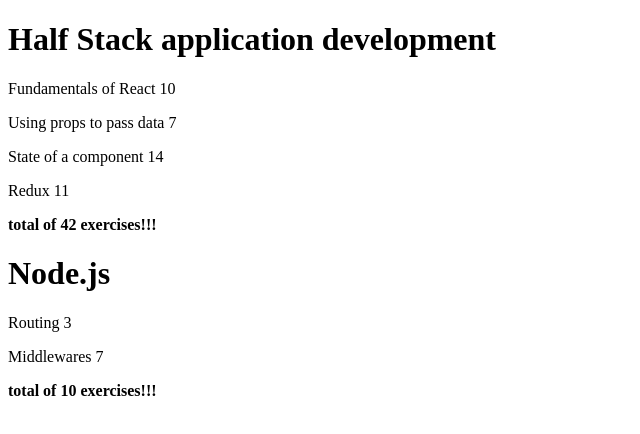
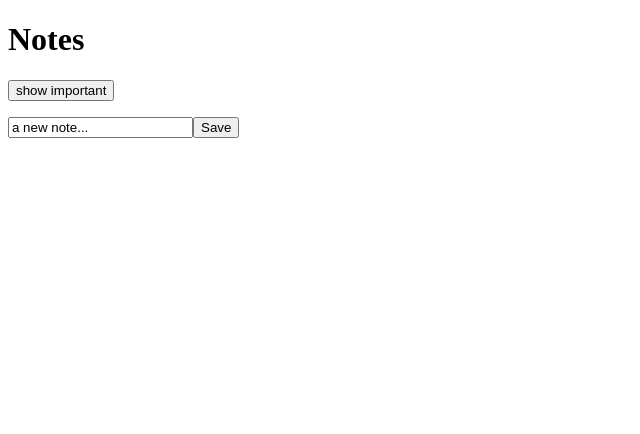
Before and after one commit to hyunsang4072/fullstack-open, a React (Vite) app in the folder part2/: page / in a window 1280 px wide. Shown: the top 434 px of the page, without its empty margins (0-640 px from the left). Built offline with nearby package versions, Linux system fonts and the light colour scheme.

Commit message:
begin ex2.6 - 2.10

```diff
--- a/part2/src/App.jsx
+++ b/part2/src/App.jsx
@@ -1,56 +1,49 @@
-import Course from "./components/Course";
+import { useState } from "react";
+import Note from "./components/Note";
 
 const App = () => {
-    const courses = [
-        {
-            name: "Half Stack application development",
-            id: 1,
-            parts: [
-                {
-                    name: "Fundamentals of React",
-                    exercises: 10,
-                    id: 1,
-                },
-                {
-                    name: "Using props to pass data",
-                    exercises: 7,
-                    id: 2,
-                },
-                {
-                    name: "State of a component",
-                    exercises: 14,
-                    id: 3,
-                },
-                {
-                    name: "Redux",
-                    exercises: 11,
-                    id: 4,
-                },
-            ],
-        },
-        {
-            name: "Node.js",
-            id: 2,
-            parts: [
-                {
-                    name: "Routing",
-                    exercises: 3,
-                    id: 1,
-                },
-                {
-                    name: "Middlewares",
-                    exercises: 7,
-                    id: 2,
-                },
-            ],
-        },
-    ];
+    const [notes, setNotes] = useState([]);
+    const [newNote, setNewNote] = useState("a new note...");
+    const [showAll, setShowAll] = useState(true);
+
+    const notesToShow = showAll
+        ? notes
+        : notes.filter((note) => note.important);
+
+    const addNote = (event) => {
+        event.preventDefault();
+        const noteObject = {
+            content: newNote,
+            important: Math.random() < 0.5,
+            id: String(notes.length + 1),
+        };
+
+        setNotes(notes.concat(noteObject));
+        setNewNote("");
+    };
+
+    const handleNoteChange = (event) => {
+        console.log(event.target.value);
+        setNewNote(event.target.value);
+    };
 
     return (
         <div>
-            {courses.map((c) => (
-                <Course key={c.id} course={c} />
-            ))}
+            <h1>Notes</h1>
+            <div>
+                <button onClick={() => setShowAll(!showAll)}>
+                    show {showAll ? "important" : "all"}
+                </button>
+            </div>
+            <ul>
+                {notesToShow.map((note) => (
+                    <Note key={note.id} note={note} />
+                ))}
+            </ul>
+            <form onSubmit={addNote}>
+                <input value={newNote} onChange={handleNoteChange} />
+                <button type="submit">Save</button>
+            </form>
         </div>
     );
 };
--- a/part2/src/main.jsx
+++ b/part2/src/main.jsx
@@ -1,4 +1,22 @@
 import ReactDOM from "react-dom/client";
 import App from "./App";
 
+const notes = [
+    {
+        id: 1,
+        content: "HTML is easy",
+        important: true,
+    },
+    {
+        id: 2,
+        content: "Browser can execute only JavaScript",
+        important: false,
+    },
+    {
+        id: 3,
+        content: "GET and POST are the most important methods of HTTP protocol",
+        important: true,
+    },
+];
+
 ReactDOM.createRoot(document.getElementById("root")).render(<App />);
```
